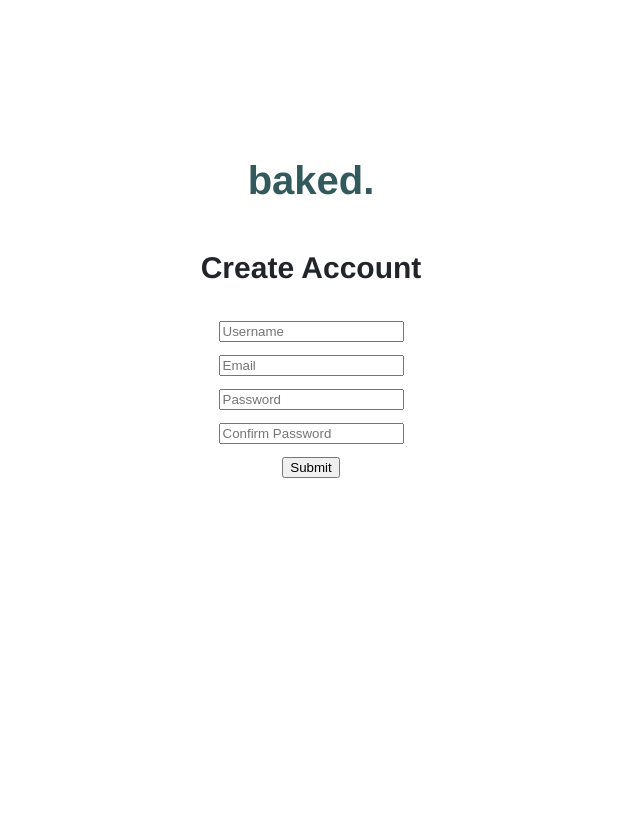
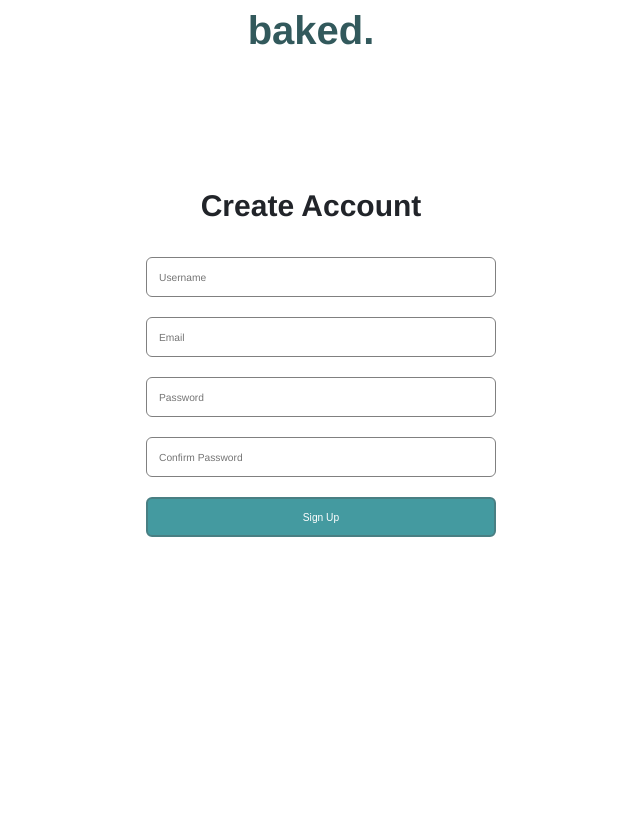
Before and after one commit to codeholmes/baked, a PHP site: page /signup.html in a window 1280 px wide. Shown: the whole page, without its empty margins (329-969 px from the left). After the commit the page ends 537 px from the top, so only its background shows below. Run offline with PHP 8.4, Linux system fonts and the light colour scheme.

Commit message:
signup page redesigned and password hashed

```diff
--- a/css/signup-styles.css
+++ b/css/signup-styles.css
@@ -1,22 +1,17 @@
 .main-container {
-    height: 100vh;
+    height: 95vh;
     background-color: white;
     display: flex;
+    flex-flow: column nowrap;
+    justify-content: space-around;
+    align-items: center;
 }
 
-.brand-name
-{
-    position: relative;
-    margin-bottom: 6vh;
-    color: #32595c;
-    font-family:"helvetica";
-    font-size: 40px;
-}
 .signup-box
 {
     position: relative;
-    width: 500px;
-    height: 500px;
+    width: 350px;
+    height: 900px;
     background-color: white;
     color: #212429;
     font-family:"helvetica";
@@ -25,7 +20,45 @@
     margin:auto;
 }
 
+.brand-name
+{
+    position: relative;
+    margin-bottom: 17vh;
+    color: #32595c;
+    font-family:"helvetica";
+    font-size: 40px;
+}
+
+
 .create-account
 {
     margin-bottom: 3vh;
 }
+
+input
+{
+    width: 100%;
+    height: 40px;
+    box-sizing: border-box;
+    margin: 10px;
+    border-radius: 6px;
+    border: 1px solid grey;
+    padding: 12px;
+    font-size: 0.8vw;
+    font-family: "helvetica";
+}
+
+button
+{
+    width: 100%;
+    height: 40px;
+    box-sizing: border-box;
+    margin: 10px;
+    color:white;
+    border-radius: 6px;
+    background-color: #449aa0;
+    border: 2px solid #497f83;
+    font-size: 0.8vw;
+    font-weight: 500;
+    cursor: pointer;;
+}
--- a/db/add-new-user.php
+++ b/db/add-new-user.php
@@ -8,9 +8,12 @@ if (isset($_POST['reg-submit-btn']))
     $email = $_POST['email'];
     $password = $_POST['password'];
 
+    $salt = $_ENV["SALT"];
+    $hashed = md5($password.$salt);
+
     if(!empty($username) && !empty($email)  && !empty($password))
     {
-    $query ="INSERT into user_account (username, email, password) VALUES ('$username', '$email','$password');";
+    $query ="INSERT into user_account (username, email, password) VALUES ('$username', '$email','$hashed');";
 
     if (mysqli_query($conn, $query)) {
     echo "Congrats! Registration Successfull!";
--- a/signup.html
+++ b/signup.html
@@ -22,7 +22,7 @@
                         <input type="text" name="email" placeholder ="Email" required> <br>
                         <input type="password" name="password" placeholder="Password" required> <br>
                         <input type="password" name="password" placeholder="Confirm Password" required> <br>
-                        <button type="submit" name = "reg-submit-btn"> Submit </button>
+                        <button type="submit" name = "reg-submit-btn"> Sign Up </button>
                     </form>
                 </div>
             </div>
```
Also changed, not shown: css/styles.css (+8 -3 lines), package.json (added, +23 -0 lines), package-lock.json (added), 1 other file.
